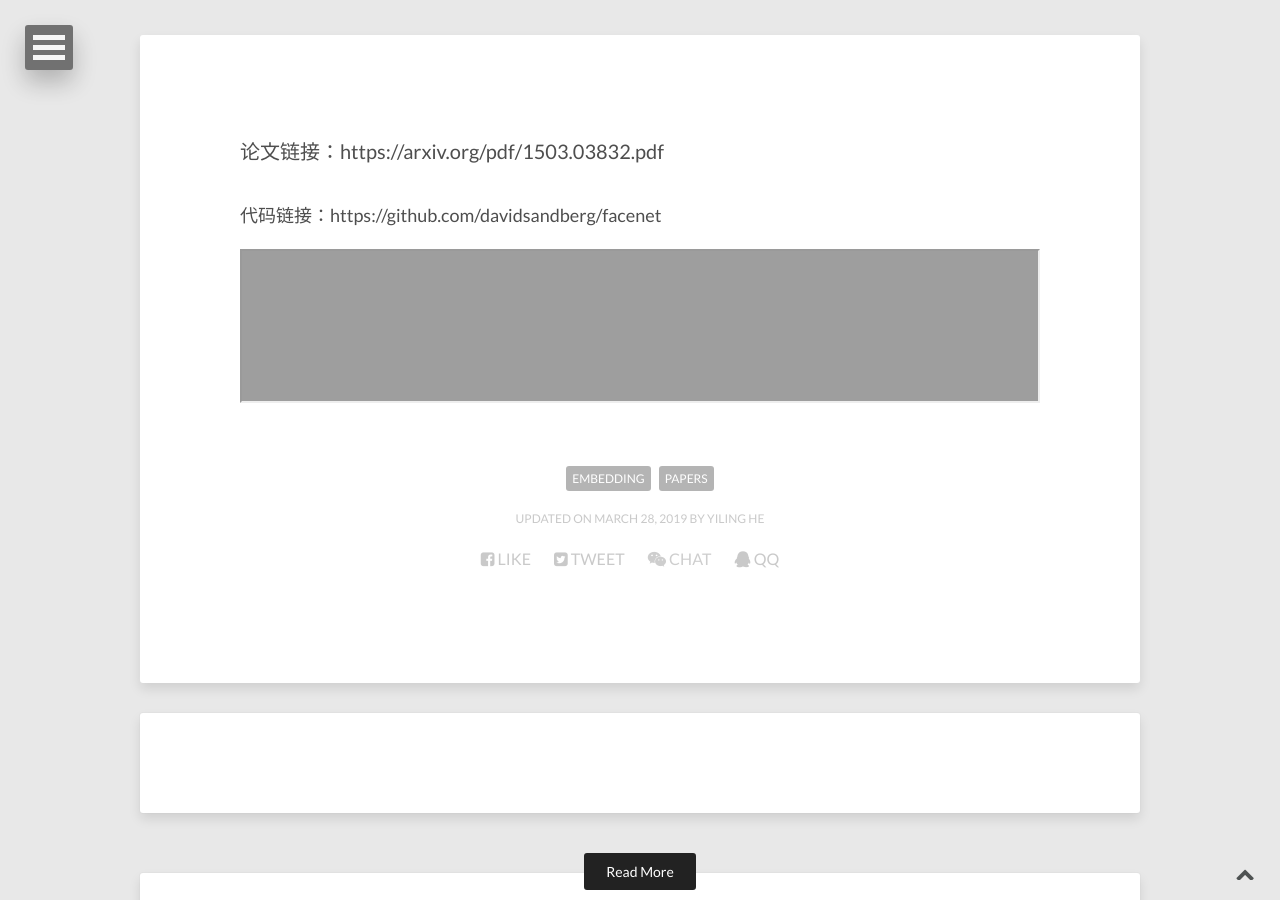
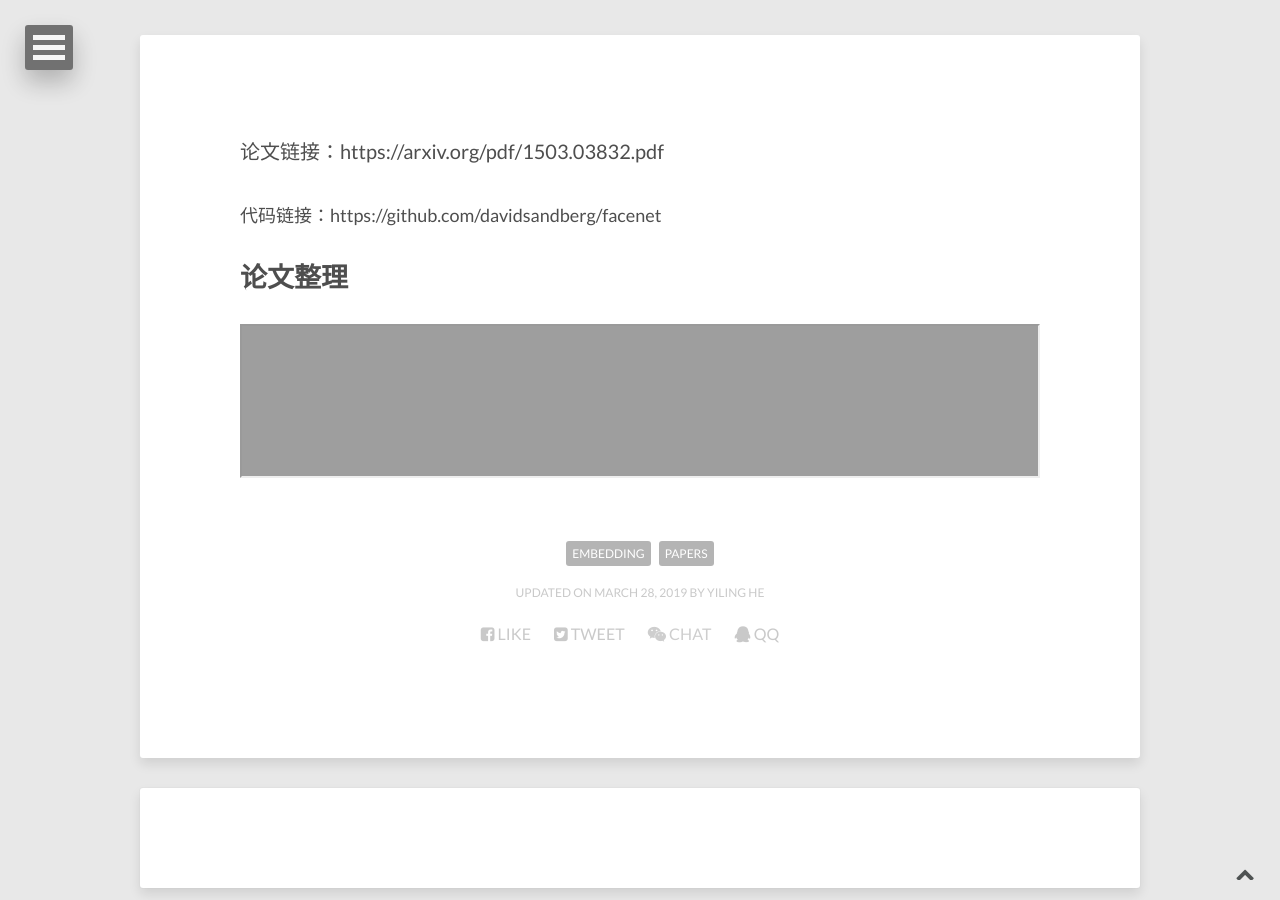
Before and after one commit to E0HYL/BLOG-OF-E0, a Jekyll site: the page built from _posts/2019-03-28-facenet.md, in a window 1280 px wide and 900 px high, scrolled down 415 px. Built offline with Jekyll 4.4.1, drawn with Linux system fonts in a browser that asks for light colours; nearby versions of some CDN libraries; comment, search, counter and statistics services are not loaded.

Commit message:
update facenet post

```diff
--- a/_posts/2019-03-28-facenet.md
+++ b/_posts/2019-03-28-facenet.md
@@ -13,6 +13,8 @@ image:
 
 代码链接：https://github.com/davidsandberg/facenet
 
+## 论文整理
+
 <iframe src="{{ site.url }}/pdfs/facenet.pdf" width="100%" height="100%">
 This browser does not support PDFs. Please download the PDF to view it: <a href="{{ site.url }}/pdfs/facenet.pdf">Download PDF</a>
 </iframe>
```
